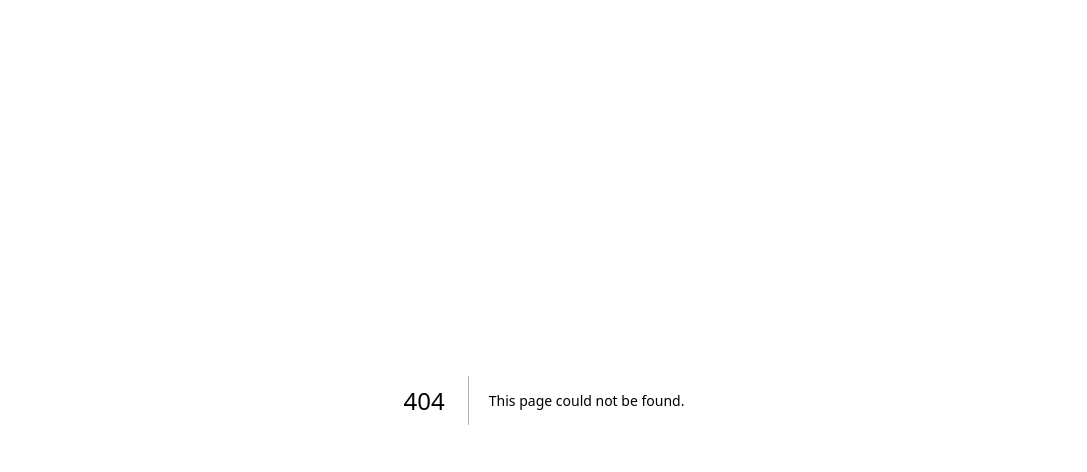
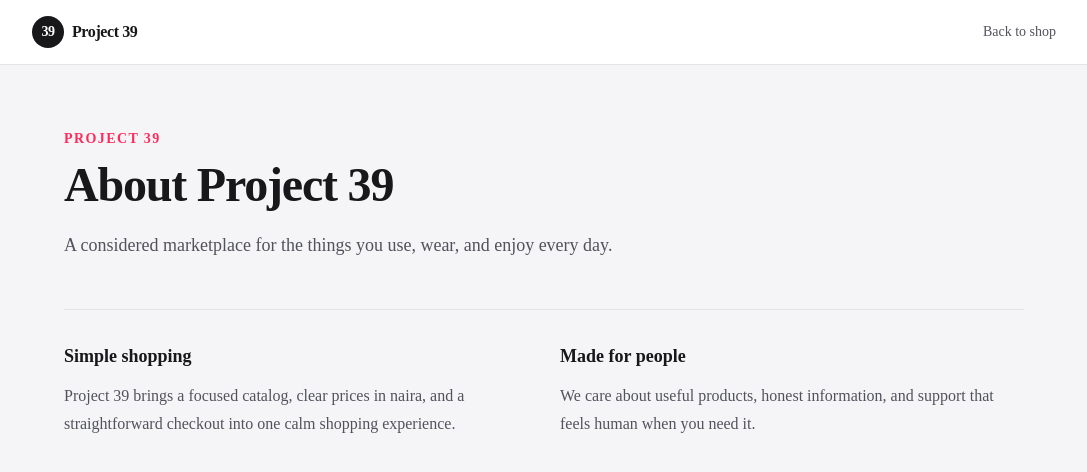
Before and after one commit to ekhatorfavour01-rgb/Final-Capstone-Project-Group-39-, a Next.js app in the folder frontend/: page /about in a window 1280 px wide. Before the commit this address had no page. Shown: the top 472 px of the page, without its empty margins (96-1183 px from the left). Built offline with nearby package versions, Linux system fonts and the light colour scheme.

Commit message:
feat: add information pages and footer navigation

```diff
--- /dev/null
+++ b/frontend/app/(info)/[slug]/page.tsx
@@ -0,0 +1,103 @@
+import Link from "next/link";
+
+const pages: Record<string, { title: string; intro: string; sections: Array<{ heading: string; body: string }> }> = {
+  about: {
+    title: "About Project 39",
+    intro: "A considered marketplace for the things you use, wear, and enjoy every day.",
+    sections: [
+      { heading: "Simple shopping", body: "Project 39 brings a focused catalog, clear prices in naira, and a straightforward checkout into one calm shopping experience." },
+      { heading: "Made for people", body: "We care about useful products, honest information, and support that feels human when you need it." },
+    ],
+  },
+  careers: {
+    title: "Careers",
+    intro: "Help us make online shopping feel a little more thoughtful.",
+    sections: [{ heading: "Open roles", body: "We are not listing open roles right now. Send a short introduction and your portfolio to careers@project39.example and we will keep it on file." }],
+  },
+  contact: {
+    title: "Contact us",
+    intro: "Questions about an order, a product, or your account? We are here to help.",
+    sections: [
+      { heading: "Customer support", body: "Email support@project39.example with your order number and we will reply within one business day." },
+      { heading: "Business enquiries", body: "For partnerships and supplier enquiries, email hello@project39.example." },
+    ],
+  },
+  shipping: {
+    title: "Shipping",
+    intro: "Reliable delivery with clear updates along the way.",
+    sections: [
+      { heading: "Delivery times", body: "Orders are prepared after payment confirmation. Delivery timing depends on your location and is shown during checkout." },
+      { heading: "Tracking", body: "When your order ships, we will send tracking details to the email on your account." },
+    ],
+  },
+  returns: {
+    title: "Returns and refunds",
+    intro: "Changed your mind? We will help you sort it out.",
+    sections: [
+      { heading: "Start a return", body: "Contact support@project39.example within 14 days of delivery with your order number and the reason for the return." },
+      { heading: "Refunds", body: "Approved refunds are returned to the original payment method after the item is received and checked." },
+    ],
+  },
+  faq: {
+    title: "Frequently asked questions",
+    intro: "Quick answers to common questions.",
+    sections: [
+      { heading: "Can I change my order?", body: "Contact support as soon as possible. We can update an order before it is prepared for delivery." },
+      { heading: "How do I pay?", body: "Checkout uses Paystack. Your payment is processed securely and your order is created after confirmation." },
+      { heading: "Do I need an account?", body: "Yes. Sign in or register before checkout so we can attach your order and delivery details to you." },
+    ],
+  },
+  privacy: {
+    title: "Privacy policy",
+    intro: "Your information should work for you, not against you.",
+    sections: [
+      { heading: "What we collect", body: "We use account, delivery, and order information to provide the service, process payments, and support your requests." },
+      { heading: "How we protect it", body: "We limit access to information needed to operate the store and do not sell your personal information." },
+    ],
+  },
+  terms: {
+    title: "Terms of service",
+    intro: "The basic terms for using Project 39.",
+    sections: [
+      { heading: "Using the store", body: "Please provide accurate account and delivery information and use the store lawfully." },
+      { heading: "Orders and prices", body: "Orders are subject to product availability. Prices and delivery estimates are confirmed at checkout." },
+    ],
+  },
+  warranty: {
+    title: "Warranty",
+    intro: "We want your purchase to keep working as expected.",
+    sections: [{ heading: "Product support", body: "Warranty coverage varies by product. Contact support@project39.example with your order number and a description of the issue." }],
+  },
+};
+
+export function generateStaticParams() {
+  return Object.keys(pages).map((slug) => ({ slug }));
+}
+
+export default async function InformationPage({ params }: { params: Promise<{ slug: string }> }) {
+  const { slug } = await params;
+  const page = pages[slug] || {
+    title: "Page not found",
+    intro: "That page does not exist.",
+    sections: [{ heading: "Continue shopping", body: "Return to the Project 39 catalog to browse the latest products." }],
+  };
+
+  return (
+    <main className="min-h-screen bg-[#f5f5f7] text-zinc-900">
+      <header className="border-b border-zinc-200 bg-white px-4 py-4 lg:px-8">
+        <div className="mx-auto flex max-w-5xl items-center justify-between">
+          <Link href="/" className="flex items-center gap-2 font-bold tracking-tight"><span className="flex size-8 items-center justify-center rounded-full bg-zinc-900 text-sm text-white">39</span> Project 39</Link>
+          <Link href="/" className="text-sm font-medium text-zinc-600 hover:text-[#ff2a5a]">Back to shop</Link>
+        </div>
+      </header>
+      <div className="mx-auto max-w-5xl px-4 py-16 lg:px-8">
+        <p className="text-sm font-semibold uppercase tracking-widest text-[#ff2a5a]">Project 39</p>
+        <h1 className="mt-3 max-w-2xl text-4xl font-bold tracking-tight sm:text-5xl">{page.title}</h1>
+        <p className="mt-5 max-w-2xl text-lg leading-8 text-zinc-600">{page.intro}</p>
+        <div className="mt-12 grid gap-8 border-t border-zinc-200 pt-8 md:grid-cols-2">
+          {page.sections.map((section) => <section key={section.heading}><h2 className="text-lg font-semibold">{section.heading}</h2><p className="mt-3 leading-7 text-zinc-600">{section.body}</p></section>)}
+        </div>
+      </div>
+    </main>
+  );
+}
--- a/frontend/app/page.tsx
+++ b/frontend/app/page.tsx
@@ -1,4 +1,5 @@
 "use client";
+import Link from "next/link";
 import { useEffect, useState, useMemo, type FormEvent } from "react";
 import {
     addCartItem as addRemoteCartItem,
@@ -3039,27 +3040,27 @@
                                 className={`font-semibold mb-2 ${isDark ? "text-white" : "text-zinc-900"}`}>
                                 Company
                             </p>
-                            <p>About</p>
-                            <p>Careers</p>
-                            <p>Contact</p>
+                            <Link href="/about" className="block hover:text-[#ff2a5a]">About</Link>
+                            <Link href="/careers" className="block hover:text-[#ff2a5a]">Careers</Link>
+                            <Link href="/contact" className="block hover:text-[#ff2a5a]">Contact</Link>
                         </div>
                         <div>
                             <p
                                 className={`font-semibold mb-2 ${isDark ? "text-white" : "text-zinc-900"}`}>
                                 Support
                             </p>
-                            <p>Shipping</p>
-                            <p>Returns</p>
-                            <p>FAQ</p>
+                            <Link href="/shipping" className="block hover:text-[#ff2a5a]">Shipping</Link>
+                            <Link href="/returns" className="block hover:text-[#ff2a5a]">Returns</Link>
+                            <Link href="/faq" className="block hover:text-[#ff2a5a]">FAQ</Link>
                         </div>
                         <div>
                             <p
                                 className={`font-semibold mb-2 ${isDark ? "text-white" : "text-zinc-900"}`}>
                                 Legal
                             </p>
-                            <p>Privacy</p>
-                            <p>Terms</p>
-                            <p>Warranty</p>
+                            <Link href="/privacy" className="block hover:text-[#ff2a5a]">Privacy</Link>
+                            <Link href="/terms" className="block hover:text-[#ff2a5a]">Terms</Link>
+                            <Link href="/warranty" className="block hover:text-[#ff2a5a]">Warranty</Link>
                         </div>
                     </div>
                 </div>
```
